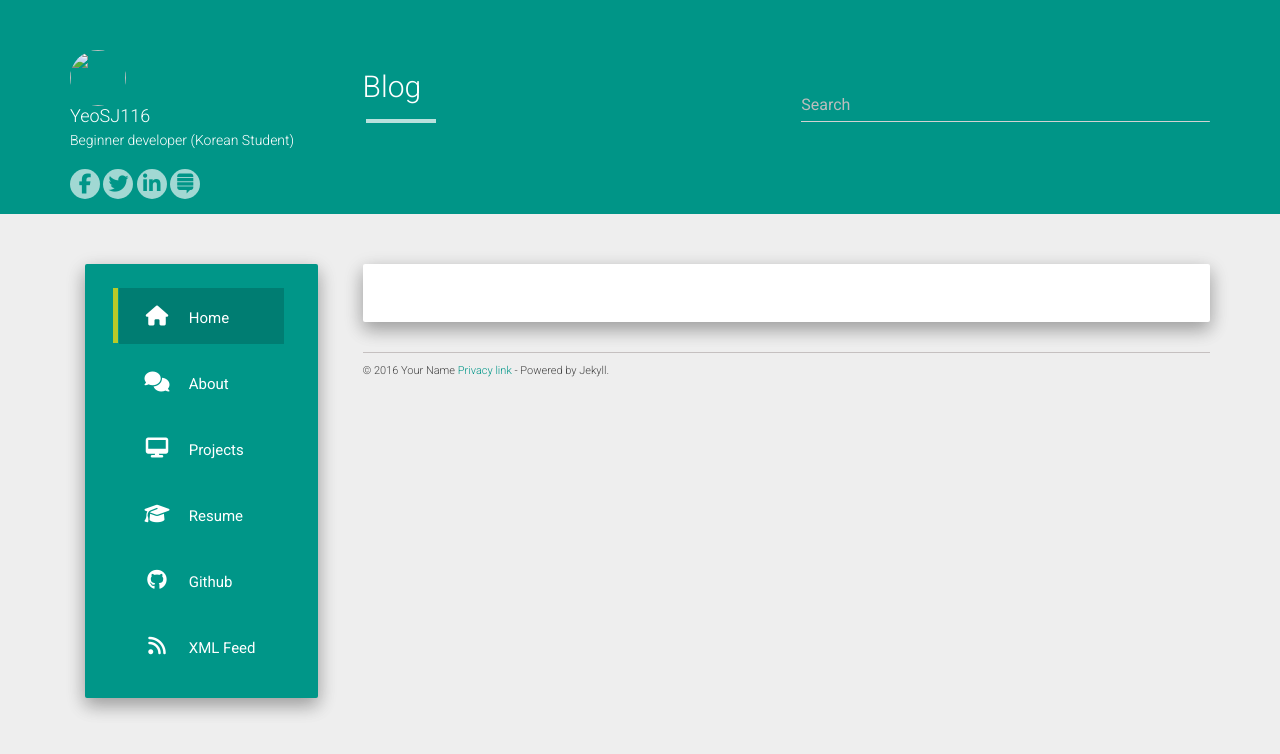
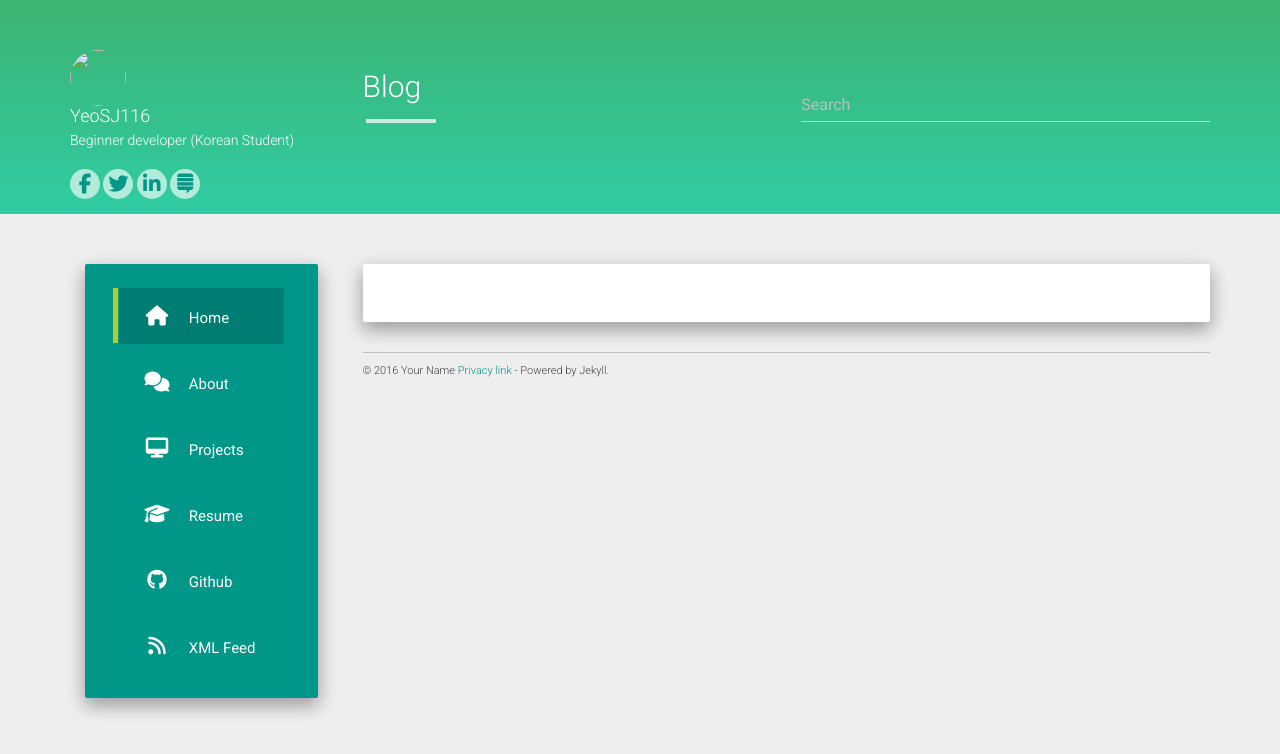
Before and after one commit to YeoSJ116/YeoSJ116.github.io, a Jekyll site: the page built from index.html, in a window 1280 px wide. Shown: the top 754 px of the page. Built offline with Jekyll 4.4.1, drawn with Linux system fonts in a browser that asks for light colours; nearby versions of some CDN libraries; the list of posts is cut into pages by our own code.

Commit message:
Update main.css

```diff
--- a/static/css/main.css
+++ b/static/css/main.css
@@ -1,6 +1,8 @@
 .main.outer{padding-top: 50px;}
 .header-panel.shadow-z-2 {
-    background-color: #009587;
+    background: -moz-linear-gradient(top, #3CB371 0%, #30CCA4 100%);
+    background: -webkit-linear-gradient(top, #3CB371 0%, #30CCA4 100%);
+    background: linear-gradient(to bottom, #3CB371 0%, #30CCA4 100%);
     padding: 50px 0 15px 0;
     width: 100%;
 }
```
